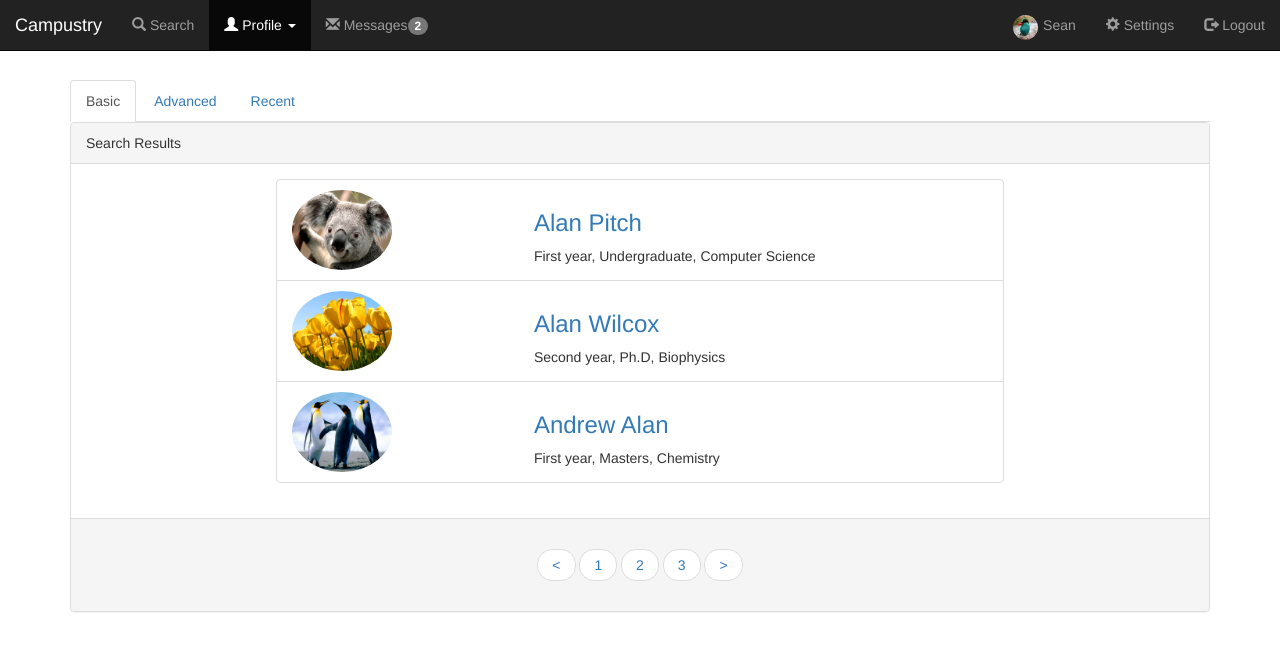
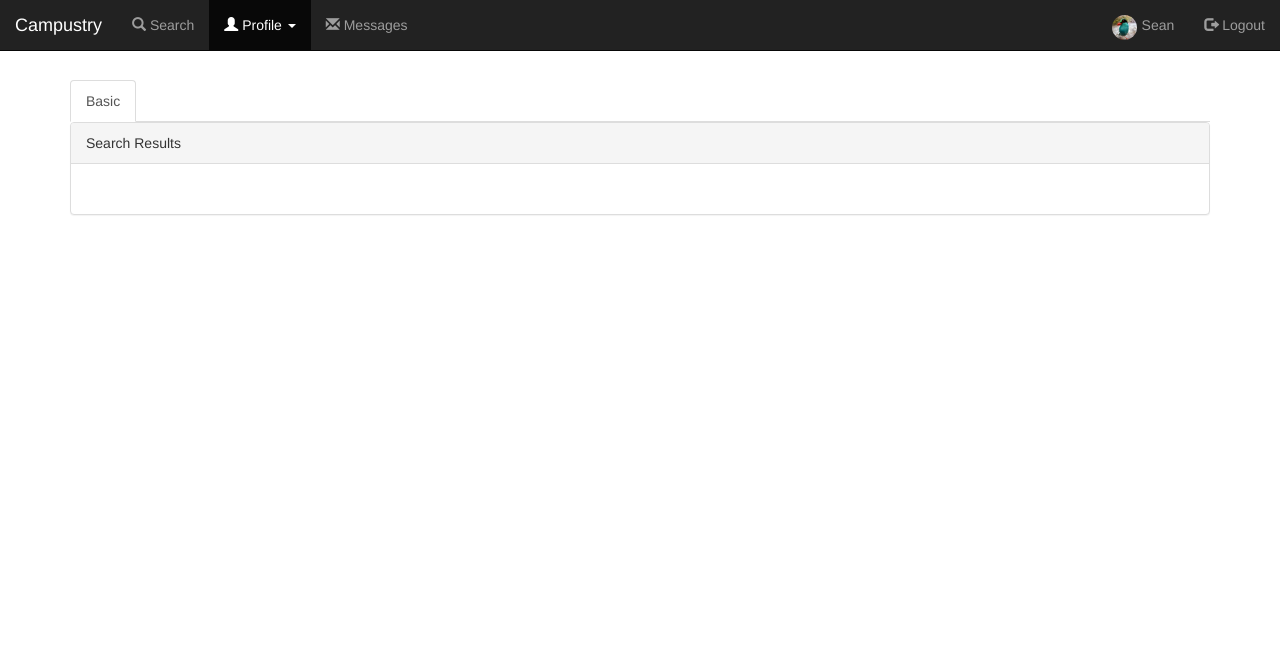
Before and after one commit to SeanCooke/Campustry, a PHP site: page /searchResults.php?query=1 in a window 1280 px wide. Shown: the top 651 px of the page. Run offline with PHP 8.4, Linux system fonts and the light colour scheme; a user stored in the database is signed in; data comes from the database, SQL or seed files in the repository; some libraries are stand-ins or nearby versions.

Commit message:
Added functionality for basic search in search.php and searchResults.php -Sean

```diff
--- a/includes/header.php
+++ b/includes/header.php
@@ -37,7 +37,7 @@
       <span class="icon-bar"></span>
       <span class="icon-bar"></span>
     </button>
-    <a class="navbar-brand" href="#">Campustry</a>
+    <a class="navbar-brand" href="/index.php">Campustry</a>
   </div>
   <div class="collapse navbar-collapse" id="myNavbar">
     <ul class="nav navbar-nav">
@@ -49,12 +49,12 @@
           <li><a href="editProfile.php">Edit</a></li>
         </ul>
       </li>
-      <li><a href="messages.php"><span class="glyphicon glyphicon-envelope"></span> Messages<span class="badge">2</span></a></li>
+      <li><a href="messages.php"><span class="glyphicon glyphicon-envelope"></span> Messages<!-- <span class="badge">2</span> --></a></li>
     </ul>
     <ul class="nav navbar-nav navbar-right">
       <li><a href="viewProfile.php"><div style="float:left"><img src="images/john_doe.jpg" class="img-circle" alt="image" width="25" height="25"> </div>
       <div style="float:left; padding-left : 5px;" id="currentUser"><?php if(isset($_SESSION['userId'])) {echo $_SESSION['userName'];} ?></div></a></li>
-      <li><a href="#"><span class="glyphicon glyphicon-cog"></span> Settings</a></li>
+      <!-- <li><a href="#"><span class="glyphicon glyphicon-cog"></span> Settings</a></li> -->
       <li><a href="#logout"><span class="glyphicon glyphicon-log-out"></span> Logout</a></li>
     </ul>
   </div>
--- a/searchResults.php
+++ b/searchResults.php
@@ -12,6 +12,7 @@
 
   <?php
     require 'includes/header.php';
+    require_once 'db_conn.php';
   ?>
 
 <br><br><br><br>
@@ -19,8 +20,10 @@
 <div class="container">
 <ul class="nav nav-tabs">
     <li class="active"><a href="search.php">Basic</a></li>
+<!--
     <li ><a href="advancedSearch.php">Advanced</a></li>
     <li><a href="recentSearch.php">Recent</a></li>
+-->
 </ul>
 <div class="panel panel-default">
   <div class="panel-heading">Search Results</div>
@@ -29,30 +32,27 @@
 <div class="col-sm-2"></div>
 <div class="col-sm-8">
 <ul class="list-group">
-  <li class="list-group-item">
-    <div class="row">
-    <div class="col-sm-4">
-      <img src="images/Koala.jpg" class="img-circle" alt="Cinque Terre" width="100" height="80">
-    </div>
-    <div class="col-sm-8"><a href="viewProfile.php"><h3>Alan Pitch</h3></a>First year, Undergraduate, Computer Science</div></div>
-  </li>
-  <li class="list-group-item">
-    <div class="row">
-    <div class="col-sm-4">
-      <img src="images/Tulips.jpg" class="img-circle" alt="Cinque Terre" width="100" height="80">
-    </div>
-    <div class="col-sm-8"><a href="#"><h3>Alan Wilcox</h3></a>Second year, Ph.D, Biophysics</div></div>
-  </li>
-  <li class="list-group-item">
-    <div class="row">
-    <div class="col-sm-4">
-      <img src="images/Penguins.jpg" class="img-circle" alt="Cinque Terre" width="100" height="80">
-    </div>
-    <div class="col-sm-8"><a href="#"><h3>Andrew Alan</h3></a>First year, Masters, Chemistry</div></div>
-  </li>
+    <?php
+    	$query = $_GET['query'];
+    	$query_sql = "SELECT U.FirstName, U.LastName, U.EMail, P.About_Me
+     				    FROM Users U Left Join UsersProfile P
+					      ON U.UserID = P.UserID
+					   WHERE U.FirstName like '%$query%' or U.LastName like '%$query%' or U.EMail like '%$query%' or P.About_Me like '%$query%'";
+		$query_result = mysql_query($query_sql, $conn);
+		while($query_row = mysql_fetch_array($query_result, MYSQL_ASSOC)){
+			echo "<li class='list-group-item'>
+				  	<div class='row'>
+			  			<img src='images/Koala.jpg' class='img-circle' alt='Cinque Terre' width='100' height='80'>
+			  			<div class='col-sm-8'>
+			  				<a href='viewProfile.php'><h3>".$query_row['FirstName']." ".$query_row['LastName']."</h3></a><a href='mailto:".$query_row['EMail']."'>".$query_row['EMail']."</a><br>".$query_row['About_Me']."
+			  			</div>
+				  </li>";
+		}
+    ?>
 </ul></div>
 <div class="col-sm-2"></div></div>
 </div>
+<!--
 <div class="panel-footer">
   <ul class="pager">
   <li ><a href="#">&lt;</a></li>
@@ -61,6 +61,7 @@
   <li><a href="#">3</a></li>
   <li ><a href="#">&gt;</a></li>
 </ul>
+-->
 
 </div>
 </div>
```
Also changed, not shown: search.php (+7 -2 lines), db_conn.php (line endings or trailing spaces).
